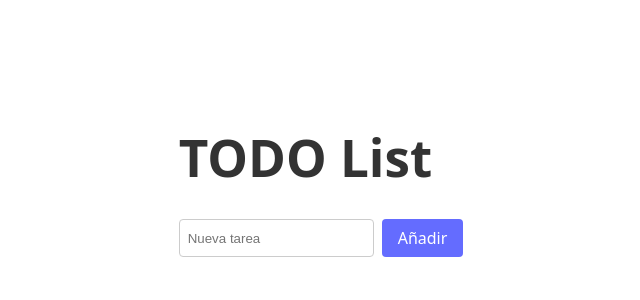
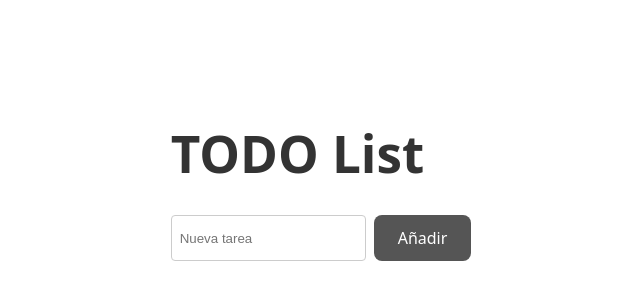
Before and after one commit to goldarg/openai-codex, a React (Vite) app in the folder vite-react/: page / in a window 1280 px wide. Shown: the part 216-516 px from the top of the page, without its empty margins (319-959 px from the left). Built offline with nearby package versions, Linux system fonts and the light colour scheme.

Commit message:
feat: stylize add button

```diff
--- a/vite-react/src/App.css
+++ b/vite-react/src/App.css
@@ -19,13 +19,27 @@
   border: 1px solid #ccc;
 }
 
-.add-form button {
-  padding: 0.5rem 1rem;
-  border-radius: 4px;
-  background-color: #646cff;
-  color: #fff;
+
+.add-button {
+  padding: 0.75rem 1.5rem;
+  font-size: 1rem;
+  font-weight: 500;
   border: none;
+  border-radius: 0.5rem;
+  background-color: var(--primario);
+  color: #FFFFFF;
   cursor: pointer;
+  transition: background-color 0.2s, transform 0.1s;
+}
+.add-button:hover {
+  background-color: var(--hover-primario);
+}
+.add-button:active {
+  transform: scale(0.97);
+}
+.add-button:disabled {
+  background-color: #555555;
+  cursor: not-allowed;
 }
 
 .task-list {
--- a/vite-react/src/App.jsx
+++ b/vite-react/src/App.jsx
@@ -39,10 +39,15 @@ export default function App() {
           <input
             placeholder="Nueva tarea"
             value={text}
-          onChange={(e) => setText(e.target.value)}
-        />
-        <button>Añadir</button>
-      </form>
+            onChange={(e) => setText(e.target.value)}
+          />
+          <button
+            className="add-button"
+            disabled={!text.trim()}
+          >
+            Añadir
+          </button>
+        </form>
       <ul className="task-list">
         {tasks.map((task) => (
           <li key={task.id} className={`task ${task.state.toLowerCase().replace(' ', '-')}`}>
--- a/vite-react/src/index.css
+++ b/vite-react/src/index.css
@@ -2,6 +2,9 @@
   font-family: system-ui, Avenir, Helvetica, Arial, sans-serif;
   line-height: 1.5;
   font-weight: 400;
+
+  --primario: #7e22ce;
+  --hover-primario: #9333ea;
 
   color-scheme: light dark;
   color: rgba(255, 255, 255, 0.87);
```
